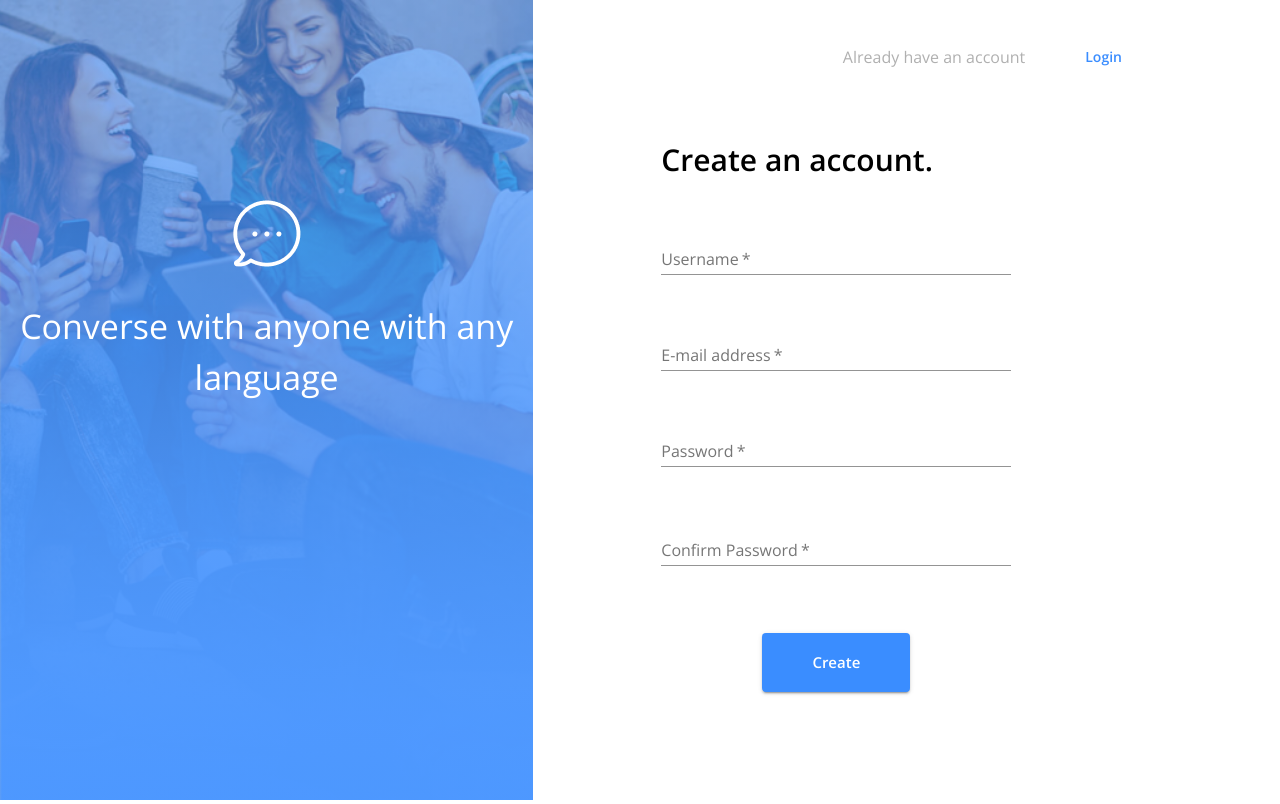
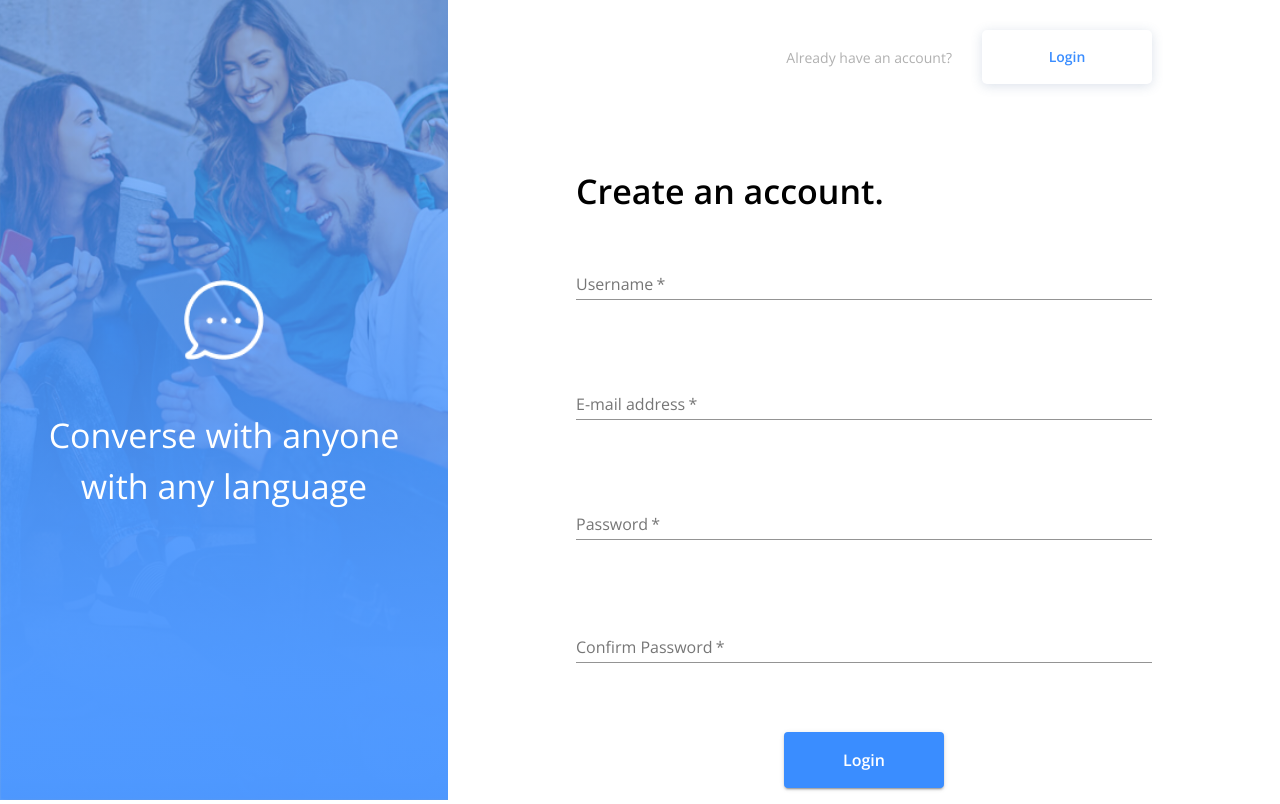
Before and after one commit to sunmengyue/508124, a React (Create React App) app in the folder client/: page / in a window 1280 px wide. Built offline with nearby package versions, Linux system fonts and the light colour scheme; no server answers.

Commit message:
reimplement login and signup pages

```diff
--- a/client/src/Login.js
+++ b/client/src/Login.js
@@ -1,58 +1,42 @@
 import React from "react";
-import { Redirect, useHistory } from "react-router-dom";
+import { Redirect } from "react-router-dom";
+import { makeStyles } from "@material-ui/core/styles";
 import { connect } from "react-redux";
+import Banner from "./components/LoginAndSignup/Banner";
 import {
   Grid,
   Box,
   Typography,
-  Button,
   FormControl,
   TextField,
-  Link
+  FormHelperText,
 } from "@material-ui/core";
 import { login } from "./store/utils/thunkCreators";
-import { makeStyles } from "@material-ui/core/styles";
-import BgImg from './assets/bg-img.png';
-import DialogBubble from './assets/chat.png';
+import ActionButton from "./components/LoginAndSignup/ActionButton";
+import ActionUpper from "./components/LoginAndSignup/ActionUpper";
+import ContentContainer from "./components/LoginAndSignup/ContentContainer";
+import FormContainer from "./components/LoginAndSignup/FormContainer";
+import FormHeader from "./components/LoginAndSignup/FormHeader";
+import FormBodyContainer from "./components/LoginAndSignup/FormBodyContainer";
 
 const useStyles = makeStyles((theme) => ({
-  root: {
-    height: "100vh",
-    maxWidth: 2000,
-    margin: "auto",
-    display: "flex",
-    overflow: "hidden"
+  gridItem: {
+    width: "96%",
+    position: "relative"
   },
-  banner: {
-    height: "100%",
-    backgroundImage: `linear-gradient(to bottom, rgb(76, 151, 254, 0.6), rgba(58, 141, 255, 0.8)), url(${BgImg})`,
-    backgroundRepeat: "no-repeat",
-    backgroundSize: "cover",
-    backgroundPosition: "center",
-    textAlign: "center",
-    [theme.breakpoints.down('xs')]: {
-      display: 'none'
+  passwordReset: {
+    color: theme.palette.primary.main,
+    position: "absolute",
+    right: 40,
+    bottom: 48,
+    fontSize:theme.typography.fontSize,
+    cursor: "pointer"
   }
-  },
-  rightForm: {
-    height: "100%",
-    padding:"30px 10%",
-    minWidth: 150
-  },
-  loginInput: {
-    width: 350,
-    [theme.breakpoints.down('xs')]: {
-      width: 150
-    }
-  }
-
 }));
 
 const Login = (props) => {
   const classes = useStyles();
-  const history = useHistory();
   const { user, login } = props;
-
   const handleLogin = async (event) => {
     event.preventDefault();
     const username = event.target.username.value;
@@ -66,54 +50,42 @@ const Login = (props) => {
   }
 
   return (
-    <Grid container className={classes.root} >
-      <Grid container item className={classes.banner} sm={5} xl={4}>
-        <Box style={{marginTop: 200}}>
-          <img src={DialogBubble} style={{marginBottom: 30}} alt="chatBubble"/>
-          <Typography variant="h4" style={{lineHeight: 1.5, color: "#fff"}}>Converse with anyone with any language</Typography>
-        </Box>
-      </Grid>
-      <Grid item container className={classes.rightForm} sm={7} xl={8}>
-        <Grid container item justifyContent="flex-end" alignItems="center" style={{height: 10}}>
-          <Typography style={{ marginRight: 30}} color="secondary">Don't have an account?</Typography>
-          <Button onClick={() => history.push("/register")} variant="text" color="primary" style={{padding: "15px 30px"}}>Create account</Button>
-        </Grid>
-        <form onSubmit={handleLogin} style={{ marginTop: 50 }}>
-            <Typography variant="h3" style={{ marginBottom: 50, fontSize: 30, fontWeight: 600 }}>Welcom back!</Typography>
-            <Grid container direction="column" justifyContent="center" alignItems="flex-start" layout="row" spacing={6}>
-            <Grid item >
-              <FormControl margin="normal" required >
+    <Grid container >
+      <Banner />
+      <ContentContainer>
+        <ActionUpper historyPush="/register" action="Create account" question="Don't have an account?"/>
+        <FormContainer>
+          <form onSubmit={handleLogin} className={classes.formBody}>
+            <FormHeader headerContent="Welcome back!"/>
+            <FormBodyContainer>
+              <Grid item className={classes.gridItem}>
+                <FormControl margin="normal" required fullWidth>
                   <TextField
                     aria-label="username"
                     label="Username"
                     name="username"
                     type="text"
-                  className={classes.loginInput}
+                    fullWidth
                   />
                 </FormControl>
               </Grid>
-            <Grid item style={{position: "relative"}}>
-              <FormControl margin="normal" required>
+              <Grid item className={classes.gridItem}>
+                <FormControl margin="normal" required fullWidth>
                   <TextField
                     label="password"
                     aria-label="password"
                     type="password"
                     name="password"
-                  className={classes.loginInput}
+                    variant="standard"
                   />
                 </FormControl>
-              <Link href="#" underline="none" style={{position: "absolute", bottom: 40, right: 20, fontSize: 14}}>
-                {"Forgot?"}
-              </Link>
+                <Typography className={classes.passwordReset}>Forgot?</Typography>
               </Grid>
-            <Grid container justifyContent="center">
-              <Button type="submit" variant="contained" color="primary" style={{ marginTop: 60, padding: "16px 55px"}}>
-                Login
-              </Button>
-            </Grid>
-          </Grid>
+              <ActionButton action="Create" />
+            </FormBodyContainer>
           </form>
-      </Grid>
+        </FormContainer>
+      </ContentContainer>
     </Grid>
   );
 };
--- a/client/src/Signup.js
+++ b/client/src/Signup.js
@@ -1,53 +1,32 @@
 import React, { useState } from "react";
-import { Redirect, useHistory } from "react-router-dom";
+import { Redirect } from "react-router-dom";
+import { makeStyles } from "@material-ui/core/styles";
 import { connect } from "react-redux";
+import Banner from "./components/LoginAndSignup/Banner";
 import {
   Grid,
   Box,
   Typography,
-  Button,
   FormControl,
   TextField,
   FormHelperText,
 } from "@material-ui/core";
 import { register } from "./store/utils/thunkCreators";
-import { makeStyles } from "@material-ui/core/styles";
-import BgImg from './assets/bg-img.png';
-import DialogBubble from './assets/chat.png';
+import ActionButton from "./components/LoginAndSignup/ActionButton";
+import ActionUpper from "./components/LoginAndSignup/ActionUpper";
+import ContentContainer from "./components/LoginAndSignup/ContentContainer";
+import FormBodyContainer from "./components/LoginAndSignup/FormBodyContainer";
+import FormContainer from "./components/LoginAndSignup/FormContainer";
+import FormHeader from "./components/LoginAndSignup/FormHeader";
 
 const useStyles = makeStyles((theme) => ({
-  root: {
-    height: "100vh",
-    maxWidth: 2000,
-    margin: "auto",
-    display: "flex",
-    overflow: "hidden"
-  },
-  banner: {
-    height: "100%",
-    backgroundImage: `linear-gradient(to bottom, rgb(76, 151, 254, 0.6), rgba(58, 141, 255, 0.8)), url(${BgImg})`,
-    backgroundRepeat: "no-repeat",
-    backgroundSize: "cover",
-    backgroundPosition: "center",
-    textAlign: "center",
-    [theme.breakpoints.down('xs')]: {
-      display: 'none'
-    }
-  },
-  rightForm: {
-    height: "100%",
-    padding:"30px 10%",
-    minWidth: 150
-  },
-  rightFormBody: {
-    display: "flex",
-    flexDirection: "column",
+  gridItem: {
+    width: "100%"
   }
 }));
 
 const Login = (props) => {
   const classes = useStyles();
-  const history = useHistory();
   const { user, register } = props;
   const [formErrorMessage, setFormErrorMessage] = useState({});
 
@@ -71,47 +50,38 @@ const Login = (props) => {
   }
 
   return (
-    <Grid container className={classes.root} >
-      <Grid container item className={classes.banner} sm={5} xl={4}>
-        <Box style={{marginTop: 200}}>
-          <img src={DialogBubble} style={{marginBottom: 30}} alt="chatBubble"/>
-          <Typography variant="h4" style={{lineHeight: 1.5, color: "#fff"}}>Converse with anyone with any language</Typography>
-        </Box>
-      </Grid>
-      <Grid container item className={classes.rightForm} sm={7} xl={8}>
-        <Grid container item alignItems="center" justifyContent="flex-end" style={{height: 10}}>
-          <Typography color="secondary" style={{ marginRight: 30}}>Already have an account</Typography>
-          <Button onClick={() => history.push("/login")} color="primary" style={{padding: "15px 30px"}}>Login</Button>
-        </Grid>
-        <form onSubmit={handleRegister} className={classes.rightFormBody}>
-          <Typography variant="h3" style={{ marginBottom: 50, fontSize: 30, fontWeight: 600 }}>Create an account.</Typography>
-          <Grid container direction="column" justifyContent="center" alignItems="flex-start" layout="row" spacing={6}>
-            <Grid item>
-              <FormControl>
+    <Grid container >
+      <Banner />
+      <ContentContainer>
+        <ActionUpper historyPush="/login" action="Login" question="Already have an account?"/>
+        <FormContainer>
+          <form onSubmit={handleRegister} >
+            <FormHeader headerContent="Create an account."/>
+            <FormBodyContainer>
+              <Grid item className={classes.gridItem}>
+                <FormControl fullWidth>
                   <TextField
                     aria-label="username"
                     label="Username"
                     name="username"
                     type="text"
                     required
-                  style={{width: 350}}
                   />
                 </FormControl>
               </Grid>
-            <Grid item>
-              <FormControl>
+              <Grid item className={classes.gridItem}>
+                <FormControl fullWidth>
                   <TextField
                     label="E-mail address"
                     aria-label="e-mail address"
                     type="email"
                     name="email"
                     required
-                  style={{width: 350}}
                   />
                 </FormControl>
               </Grid>
-            <Grid item>
-              <FormControl error={!!formErrorMessage.confirmPassword}>
+              <Grid item className={classes.gridItem}>
+                <FormControl error={!!formErrorMessage.confirmPassword} fullWidth>
                   <TextField
                     aria-label="password"
                     label="Password"
@@ -119,15 +89,14 @@ const Login = (props) => {
                     inputProps={{ minLength: 6 }}
                     name="password"
                     required
-                  style={{width: 350}}
                   />
-                <FormHelperText >
+                  <FormHelperText>
                     {formErrorMessage.confirmPassword}
                   </FormHelperText>
                 </FormControl>
               </Grid>
-            <Grid item>
-              <FormControl error={!!formErrorMessage.confirmPassword}>
+              <Grid item className={classes.gridItem}>
+                <FormControl error={!!formErrorMessage.confirmPassword} fullWidth>
                   <TextField
                     label="Confirm Password"
                     aria-label="confirm password"
@@ -135,21 +104,17 @@ const Login = (props) => {
                     inputProps={{ minLength: 6 }}
                     name="confirmPassword"
                     required
-                  style={{width: 350}}
                   />
                   <FormHelperText>
                     {formErrorMessage.confirmPassword}
                   </FormHelperText>
                 </FormControl>
               </Grid>
-            <Grid container justifyContent="center">
-              <Button type="submit" variant="contained" size="large" color="primary" style={{ marginTop: 40, padding:"16px 50px"}}>
-                Create
-              </Button>
-            </Grid>
-          </Grid>
+              <ActionButton action="Login"/>
+            </FormBodyContainer>
           </form>
-      </Grid>
+        </FormContainer>
+      </ContentContainer>
     </Grid>
   );
 };
--- /dev/null
+++ b/client/src/components/LoginAndSignup/ActionButton.js
@@ -0,0 +1,38 @@
+import React from 'react';
+import {
+  Button,
+} from "@material-ui/core";
+import { makeStyles } from "@material-ui/core/styles";
+
+const useStyles = makeStyles((theme) => ({
+  actionBtn: {
+    backgroundColor: theme.palette.primary.main,
+    width: 160,
+    height: 56,
+    color: "#fff",
+    fontFamily: theme.typography.fontFamily,
+    fontWeight: theme.typography.button.fontWeight,
+    fontSize: 16,
+    alignSelf: "center",
+    marginTop: 30,
+    [theme.breakpoints.down('md')]: {
+      width: 140,
+      height: 50
+    },
+    [theme.breakpoints.down('sm')]: {
+      width: 120,
+      height: 40
+    },
+  },
+}));
+
+const ActionButton = (props) => {
+  const classes = useStyles();
+  return (
+    <Button type="submit" variant="contained"  className={classes.actionBtn} >
+     {props.action}
+    </Button>
+  )
+}
+
+export default ActionButton
--- /dev/null
+++ b/client/src/components/LoginAndSignup/ActionUpper.js
@@ -0,0 +1,49 @@
+import React from 'react';
+import { useHistory } from "react-router-dom";
+import {
+  Grid,
+  Button,
+  Typography
+} from "@material-ui/core";
+import { makeStyles } from "@material-ui/core/styles";
+
+const useStyles = makeStyles((theme) => ({
+  actionBtn: {
+    backgroundColor: "#fff",
+    width: 170,
+    height: 54,
+    color: theme.palette.primary.main,
+    fontFamily: theme.typography.fontFamily,
+    fontWeight: theme.typography.button.fontWeight,
+    fontSize: theme.typography.button.fontSize,
+    borderRadius: 5,
+    boxShadow: "0px 2px 12px rgba(74, 106, 149, 0.2)",
+    [theme.breakpoints.down('md')]: {
+      width: 140,
+      height: 50
+    },
+    [theme.breakpoints.down('sm')]: {
+      width: 120,
+      height: 40
+    },
+  },
+  upperTxt: {
+    color: theme.palette.secondary.main,
+    fontSize: theme.typography.fontSize,
+    marginRight: 30,
+  }
+}));
+
+const ActionUpper = (props) => {
+  const classes = useStyles();
+  const { historyPush, action, question } = props;
+  const history = useHistory();
+  return (
+    <Grid container item alignItems='center' justifyContent='flex-end'>
+      <Typography className={classes.upperTxt}>{question}</Typography>
+      <Button onClick={() => history.push(historyPush)} className={classes.actionBtn}>{action}</Button>
+    </Grid>
+  )
+}
+
+export default ActionUpper;
--- /dev/null
+++ b/client/src/components/LoginAndSignup/Banner.js
@@ -0,0 +1,83 @@
+import React from 'react';
+import { makeStyles } from "@material-ui/core/styles";
+import { Grid, Box, Typography } from "@material-ui/core";
+import BgImg from '../../assets/bg-img.png';
+import DialogBubble from '../../assets/chat.png';
+
+const useStyles = makeStyles((theme) => ({
+  root: {
+    height: "100vh",
+    maxWidth: "35%",
+    position: "relative",
+    [theme.breakpoints.down('xs')]: {
+      display: 'none'
+    }
+  },
+  bannerImg: {
+    objectFit: "fill",
+    height: "100%",
+    width: "100%"
+  },
+  overlay: {
+    position: "absolute",
+    height: "100%",
+    width: "100%",
+    top: 0,
+    left: 0,
+    right: 0,
+    bottom: 0,
+    background: "linear-gradient(to bottom, rgb(76, 151, 254, 0.6), rgba(58, 141, 255, 0.8))",
+    zIndex: 2,
+  },
+  bannerContent:{
+    display: "flex",
+    flexDirection: "column",
+    justifyContent: "center",
+    alignItems: "center",
+    textAlign: "center",
+    marginTop: 280
+  },
+  bannerTxt: {
+    color: "#fff",
+    lineHeight: 1.5,
+    fontWeight: 400,
+    [theme.breakpoints.down('md')]: {
+      fontSize: 27
+    },
+    [theme.breakpoints.down('sm')]: {
+      fontSize: 21
+    },
+  },
+  chatBubble: {
+    marginBottom: 50,
+    [theme.breakpoints.down('md')]: {
+      width: 67,
+      height: 66
+    },
+    [theme.breakpoints.down('sm')]: {
+      width: 55,
+      height: 54
+    },
+  }
+
+}));
+
+const Banner = () => {
+  const classes = useStyles();
+  return (
+    <Grid className={classes.root}>
+      <img src={BgImg} alt="banner" className={classes.bannerImg}/>
+      <div className={classes.overlay}>
+        <Box className={classes.bannerContent}>
+          <img src={DialogBubble} alt="chatBubble" width={80} height={80} className={classes.chatBubble}/>
+          <Typography variant="h4" className={classes.bannerTxt}>
+            <Box>
+              Converse with anyone
+            </Box> <Box>with any language</Box></Typography>
+        </Box>
+      </div>
+    </Grid>
+  )
+}
+
+export default Banner
--- /dev/null
+++ b/client/src/components/LoginAndSignup/ContentContainer.js
@@ -0,0 +1,21 @@
+import React from 'react';
+import { makeStyles } from '@material-ui/core/styles';
+import { Box } from '@material-ui/core';
+
+const useStyles = makeStyles((theme) => ({
+  contentContainer: {
+    padding: "30px 10%",
+    flex: 1,
+  },
+}));
+
+const ContentContainer = (props) => {
+  const classes = useStyles();
+  return (
+    <Box className={classes.contentContainer}>
+      {props.children}
+    </Box>
+  )
+}
+
+export default ContentContainer
--- /dev/null
+++ b/client/src/components/LoginAndSignup/FormBodyContainer.js
@@ -0,0 +1,20 @@
+import React from 'react';
+import { makeStyles } from "@material-ui/core/styles";
+import { Grid } from '@material-ui/core';
+
+const useStyles = makeStyles((theme) => ({
+  formBody: {
+    textAlign: "center"
+  },
+}));
+
+const FormBodyContainer = (props) => {
+  const classes = useStyles();
+  return (
+    <Grid container direction="column" alignItems="flex-start" layout="row" spacing={9} className={classes.formBody}>
+      {props.children}
+    </Grid>
+  )
+}
+
+export default FormBodyContainer
--- /dev/null
+++ b/client/src/components/LoginAndSignup/FormContainer.js
@@ -0,0 +1,20 @@
+import React from 'react';
+import { makeStyles } from "@material-ui/core/styles";
+import { Grid } from '@material-ui/core';
+
+const useStyles = makeStyles((theme) => ({
+  formBody: {
+    marginTop: "15%"
+  },
+}));
+
+const FormContainer = (props) => {
+  const classes = useStyles();
+  return (
+    <Grid className={classes.formBody}>
+      {props.children}
+    </Grid>
+  )
+}
+
+export default FormContainer
--- /dev/null
+++ b/client/src/components/LoginAndSignup/FormHeader.js
@@ -0,0 +1,25 @@
+import React from 'react';
+import { makeStyles } from "@material-ui/core/styles";
+import { Typography } from '@material-ui/core';
+
+const useStyles = makeStyles((theme) => ({
+  formHeader: {
+    fontWeight: 600,
+    marginBottom: 40,
+    [theme.breakpoints.down('md')]: {
+      fontSize: 27
+    },
+    [theme.breakpoints.down('sm')]: {
+      fontSize: 24
+    },
+  },
+}));
+
+const FormHeader = (props) => {
+  const classes = useStyles();
+  return (
+    <Typography variant="h4" className={classes.formHeader} >{props.headerContent}</Typography>
+  )
+}
+
+export default FormHeader
```
Lines whose indentation alone changed are shown as unchanged.
